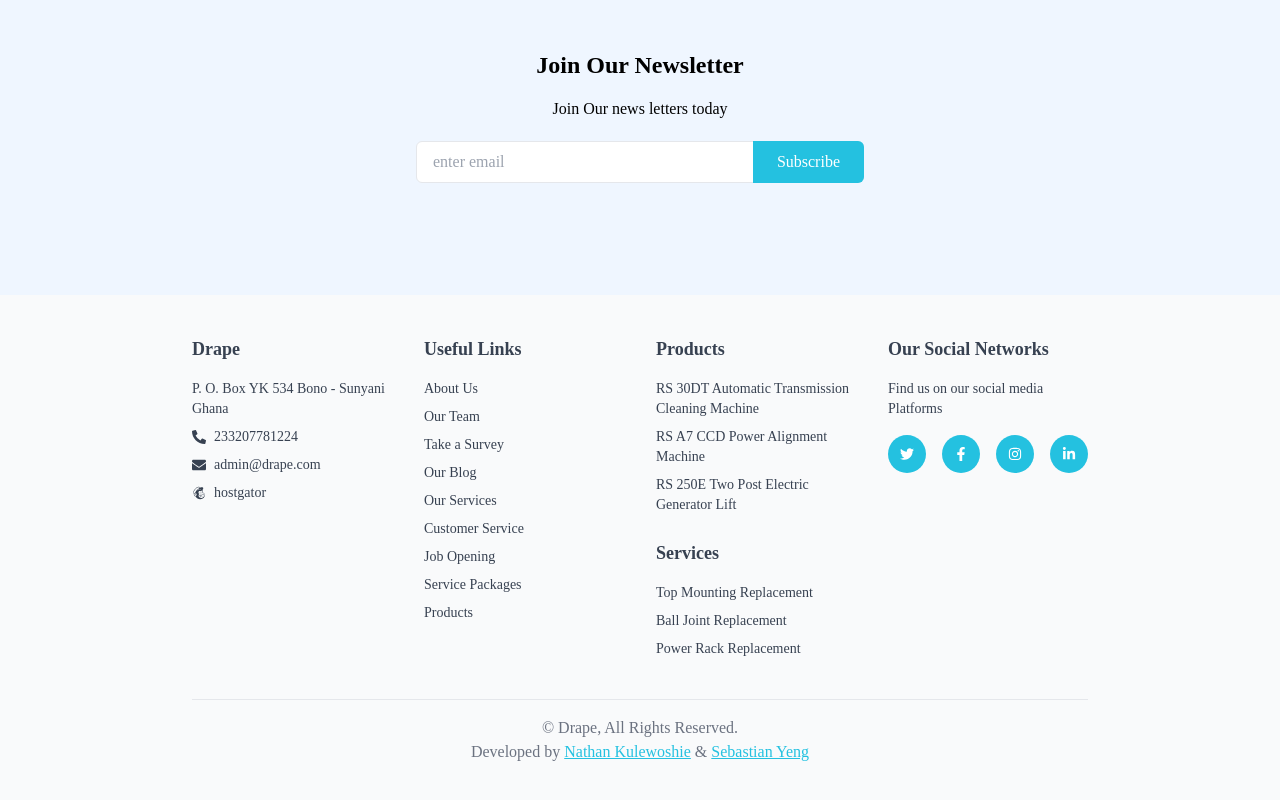
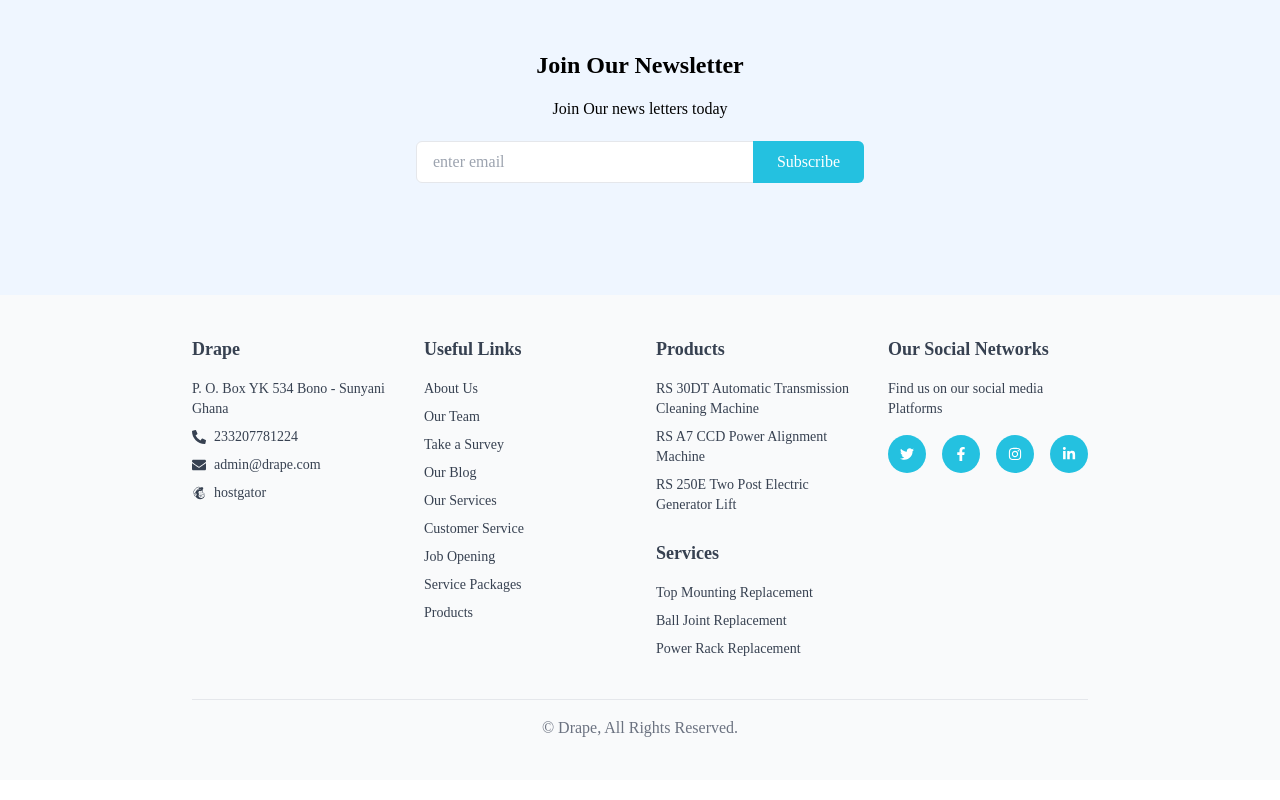
Before and after one commit to NathanNunana/drape, a React (Vite) app in the folder drape_UI/: page /contact in a window 1280 px wide. Shown: the part 1180-1980 px from the top of the page. Built offline with nearby package versions, Linux system fonts and the light colour scheme.

Commit message:
removed developed by

```diff
--- a/drape_UI/src/components/Footer.tsx
+++ b/drape_UI/src/components/Footer.tsx
@@ -12,7 +12,6 @@ import {
 const Footer: React.FC = () => {
   return (
     <footer className="">
-
       {/* Newsletter Section */}
       <div className="text-center py-28 px-8 lg:px-0 bg-blue-50">
         <h3 className="text-2xl font-semibold mb-4">Join Our Newsletter</h3>
@@ -45,7 +44,9 @@ const Footer: React.FC = () => {
               </p>
               <p className="flex items-center mt-2 hover:text-primary">
                 <FaMailchimp className="mr-2" />
-                <a href="https://gator4416.hostgator.com:2096/" target="_blank">hostgator</a>
+                <a href="https://gator4416.hostgator.com:2096/" target="_blank">
+                  hostgator
+                </a>
               </p>
             </div>
 
@@ -94,8 +95,11 @@ const Footer: React.FC = () => {
                   </a>
                 </li>
                 <li>
-                  <a href="#" className="hover:text-secondary
-                    ">
+                  <a
+                    href="#"
+                    className="hover:text-secondary
+                    "
+                  >
                     Products
                   </a>
                 </li>
@@ -144,7 +148,9 @@ const Footer: React.FC = () => {
 
             {/* Social Networks Section */}
             <div>
-              <h4 className="text-lg font-semibold mb-4">Our Social Networks</h4>
+              <h4 className="text-lg font-semibold mb-4">
+                Our Social Networks
+              </h4>
               <p>Find us on our social media Platforms</p>
               <div className="flex space-x-4 mt-4">
                 <a
@@ -178,9 +184,12 @@ const Footer: React.FC = () => {
           {/* Footer Bottom Section */}
           <div className="text-center text-gray-500 mt-10">
             <hr className="mb-4" />
-            <p>&copy; Drape, All Rights Reserved. <br /> Developed by {" "}
-              <a href="https://www.linkedin.com/in/nathan-kulewoshie-9084b2192/" target="_blank" className="text-primary underline">Nathan Kulewoshie</a> & {" "}
-              <a className="text-primary underline" href="https://www.linkedin.com/in/yeng-sebastian-26a9b520b/" target="_blank">Sebastian Yeng</a></p>
+            <p>
+              &copy; Drape, All Rights Reserved. <br />
+              {/* Developed by{" "} */}
+              {/* <a href="https://www.linkedin.com/in/nathan-kulewoshie-9084b2192/" target="_blank" className="text-primary underline">Nathan Kulewoshie</a> & {" "}
+              <a className="text-primary underline" href="https://www.linkedin.com/in/yeng-sebastian-26a9b520b/" target="_blank">Sebastian Yeng</a></p> */}
+            </p>
           </div>
         </div>
       </div>
```
